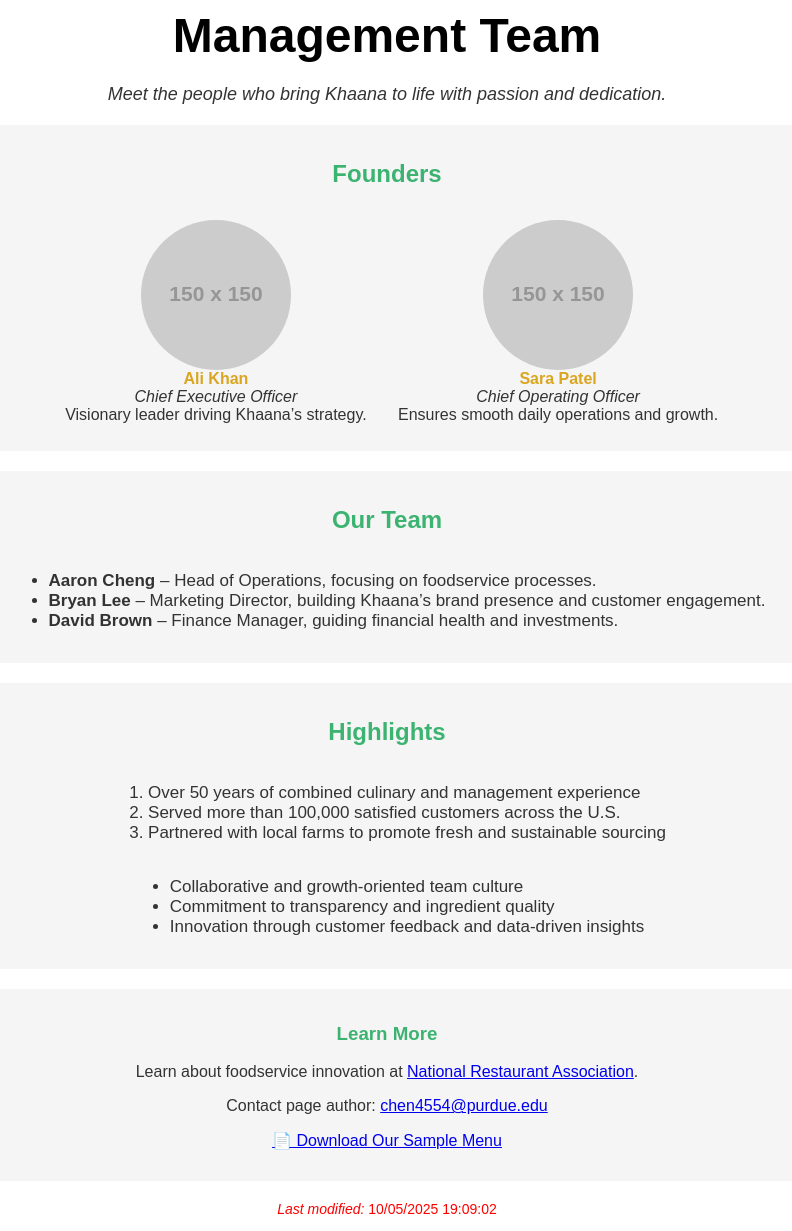
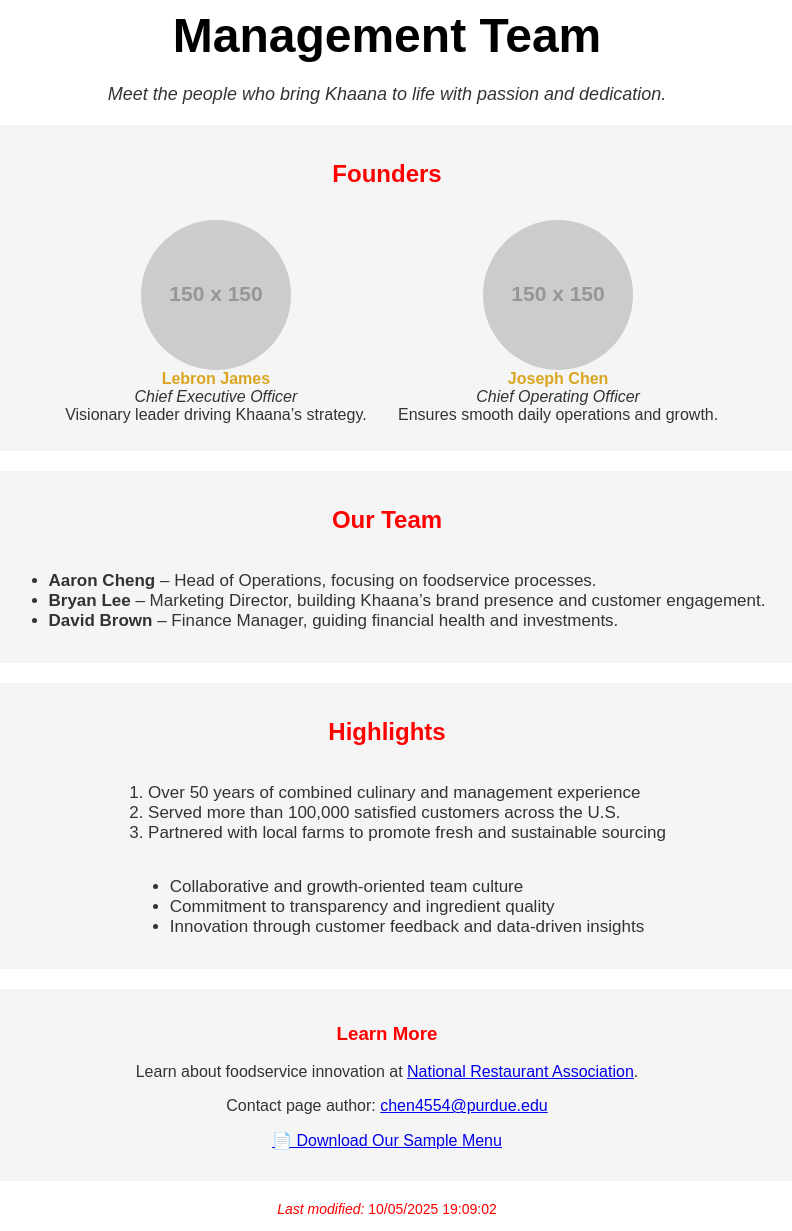
Before and after one commit to chen4554/khaana-management-test, a plain HTML site: page index.html in a window 1280 px wide. Shown: the whole page, without its empty margins (253-1045 px from the left). Drawn offline with Linux system fonts and the light colour scheme; placeholder pictures from the web are drawn by us.

Commit message:
Update index.html

```diff
--- a/index.html
+++ b/index.html
@@ -9,18 +9,18 @@
 </p>
 
 <div style="background-color:#f5f5f5; padding:15px; border-radius:8px; margin:20px auto; width:80%;">
-  <h2><font color="MediumSeaGreen">Founders</font></h2>
+  <h2><font color="Red">Founders</font></h2>
   <table border="0" cellpadding="10" align="center">
     <tr>
       <td align="center" width="50%">
         <img src="https://via.placeholder.com/150" alt="Lebron James" width="150" height="150" style="border-radius:50%;"><br>
-        <b><font color="goldenrod">Ali Khan</font></b><br>
+        <b><font color="goldenrod">Lebron James</font></b><br>
         <i>Chief Executive Officer</i><br>
         Visionary leader driving Khaana’s strategy.
       </td>
       <td align="center" width="50%">
         <img src="https://via.placeholder.com/150" alt="Joseph Chen" width="150" height="150" style="border-radius:50%;"><br>
-        <b><font color="goldenrod">Sara Patel</font></b><br>
+        <b><font color="goldenrod">Joseph Chen</font></b><br>
         <i>Chief Operating Officer</i><br>
         Ensures smooth daily operations and growth.
       </td>
@@ -29,7 +29,7 @@
 </div>
 
 <div style="background-color:#f5f5f5; padding:15px; border-radius:8px; margin:20px auto; width:80%;">
-  <h2><font color="MediumSeaGreen">Our Team</font></h2>
+  <h2><font color="Red">Our Team</font></h2>
   <ul style="font-size:17px; text-align:left; display:inline-block;">
     <li><u></u><b>Aaron Cheng</b></u> – Head of Operations, focusing on foodservice processes.</li>
     <li><u></u><b>Bryan Lee</b></u> – Marketing Director, building Khaana’s brand presence and customer engagement.</li>
@@ -38,7 +38,7 @@
 </div>
 
 <div style="background-color:#f5f5f5; padding:15px; border-radius:8px; margin:20px auto; width:80%;">
-  <h2><font color="MediumSeaGreen">Highlights</font></h2>
+  <h2><font color="Red">Highlights</font></h2>
   <ol style="font-size:17px; text-align:left; display:inline-block;">
     <li>Over 50 years of combined culinary and management experience</li>
     <li>Served more than 100,000 satisfied customers across the U.S.</li>
@@ -52,7 +52,7 @@
 </div>
 
 <div style="background-color:#f5f5f5; padding:15px; border-radius:8px; margin:20px auto; width:80%;">
-  <h3><font color="MediumSeaGreen">Learn More</font></h3>
+  <h3><font color="Red">Learn More</font></h3>
   <p>
     Learn about foodservice innovation at
     <a href="https://restaurant.org/" target="_blank">National Restaurant Association</a>.
```
